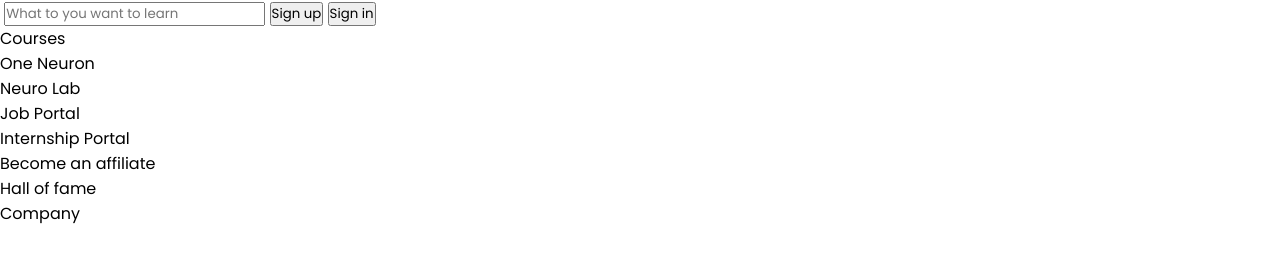
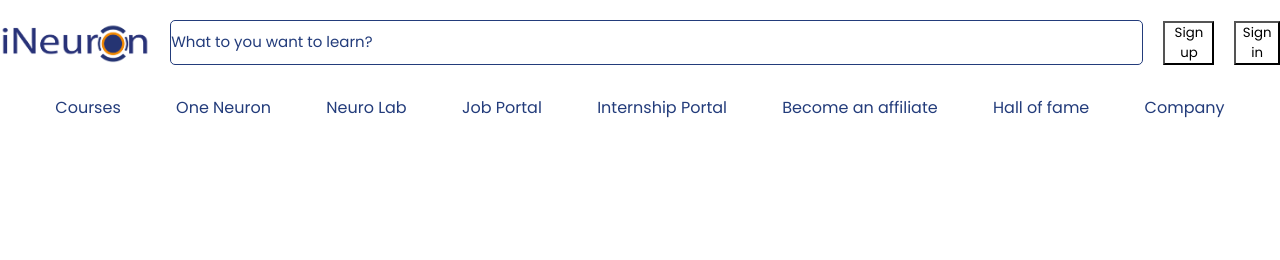
Before and after one commit to pankaj-kb/04-Ineuron-site-clone, a plain HTML site: page index.html in a window 1280 px wide. Drawn offline with Linux system fonts and the light colour scheme.

Commit message:
styles some parts

```diff
--- a/index.html
+++ b/index.html
@@ -10,8 +10,8 @@
 <body>
     <nav>
         <div class="upper-nav">
-            <img src="" alt="">
-            <input type="text" placeholder="What to you want to learn">
+            <img id="ineuron-logo" src="./assets/ineuron-logo.png" alt="">
+            <input type="text" placeholder="What to you want to learn?">
             <button>Sign up</button>
             <button>Sign in</button>
         </div>
--- a/styles.css
+++ b/styles.css
@@ -6,4 +6,47 @@
       padding: 0px;
       /* border: 0px; */
       font-family: 'Poppins', sans-serif;
+      background-color: #ffffff;
   }
+
+body {
+    display: flex;
+    flex-direction: column;
+    color: #233C7B;
+}
+
+nav {
+    display: flex;
+    flex-direction: column;
+    gap: 30px;
+    padding-top: 20px;
+}
+
+.upper-nav {
+    display: flex;
+    justify-content: center;
+    align-items: center;
+    gap: 20px;
+}
+
+#ineuron-logo {
+    height: 41px;
+}
+
+.upper-nav input {
+    border: 1.5px solid #233C7B;
+    border-radius: 5px;
+    height: 45px;
+    width: 1030px;
+}
+
+.upper-nav input::placeholder {
+    font-size: 15px;
+    color: #233C7B;
+    font-weight: 400;
+}
+
+.lower-nav {
+    display: flex;
+    justify-content: space-evenly;
+}
```
Also changed, not shown: assets/ineuron-logo.png (added).
